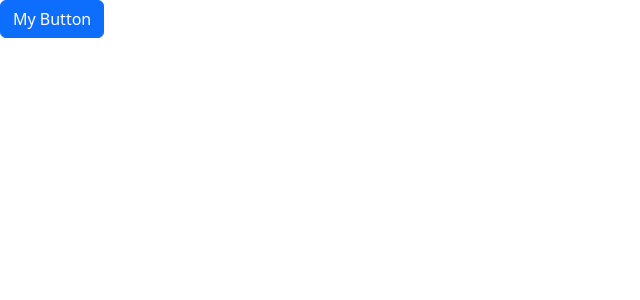
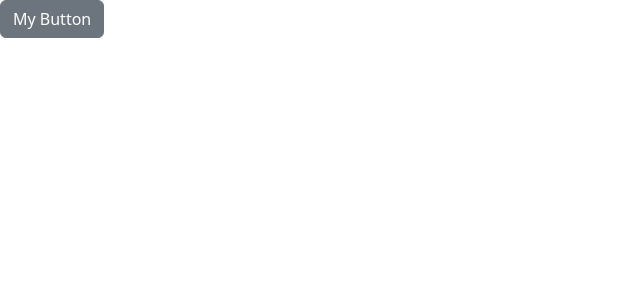
Before and after one commit to BishnuThapa/react-app, a React (Vite) app: page / in a window 1280 px wide. Shown: the top 300 px of the page, without its empty margins (0-640 px from the left). Built offline with nearby package versions, Linux system fonts and the light colour scheme.

Commit message:
passing color as a optional props with default value

```diff
--- a/src/App.tsx
+++ b/src/App.tsx
@@ -12,9 +12,7 @@ function App() {
         heading="Cities"
         onSelectItem={handleSelectItem}
       /> */}
-      <Button color="primary" onClick={() => console.log("clicked")}>
-        My Button
-      </Button>
+      <Button onClick={() => console.log("clicked")}>My Button</Button>
     </div>
   );
 }
--- a/src/components/Button.tsx
+++ b/src/components/Button.tsx
@@ -1,10 +1,10 @@
 interface Props {
   children: string;
-  color: string;
+  color?: string;
   onClick: () => void;
 }
 
-const Button = ({ children, color, onClick }: Props) => {
+const Button = ({ children, color = "secondary", onClick }: Props) => {
   return (
     <button type="button" onClick={onClick} className={"btn btn-" + color}>
       {children}
```
